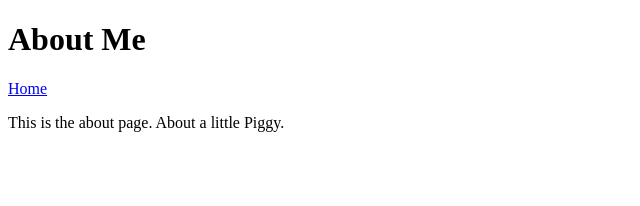
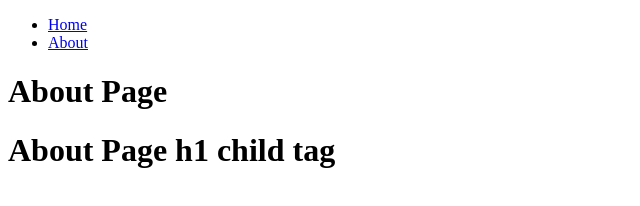
Before and after one commit to CheoR/gatsby-tut, a Gatsby site: page /about in a window 1280 px wide. Shown: the whole page, without its empty margins (0-640 px from the left). Built offline with nearby package versions, Linux system fonts and the light colour scheme; Gatsby itself is replaced by a stand-in of ours.

Commit message:
build: composition layout & children example.

```diff
--- /dev/null
+++ b/src/components/layout.js
@@ -0,0 +1,22 @@
+import * as React from 'react'
+import { Link } from 'gatsby'
+
+const Layout = ({ pageTitle, children }) => {
+  return (
+    <div>
+      <title>{pageTitle}</title>
+      <nav>
+        <ul>
+          <li><Link to="/">Home</Link></li>
+          <li><Link to="/about">About</Link></li>
+        </ul>
+      </nav>
+      <main>
+        <h1>{pageTitle}</h1>
+        {children}
+      </main>
+    </div>
+  )
+}
+
+export default Layout
--- a/src/pages/about.js
+++ b/src/pages/about.js
@@ -1,14 +1,11 @@
 import * as React from 'react'
-import { Link } from 'gatsby'
+import Layout from '../components/layout'
 
 const AboutPage = () => {
   return (
-    <main>
-      <title>About Me</title>
-      <h1>About Me</h1>
-      <Link to="/">Home</Link>
-      <p>This is the about page. About a little Piggy.</p>
-    </main>
+    <Layout pageTitle="About Page">
+    <h1>About Page h1 child tag</h1>
+    </Layout>
   )
 }
 
```
Also changed, not shown: src/pages/index.js (+4 -7 lines), 2 other files.
